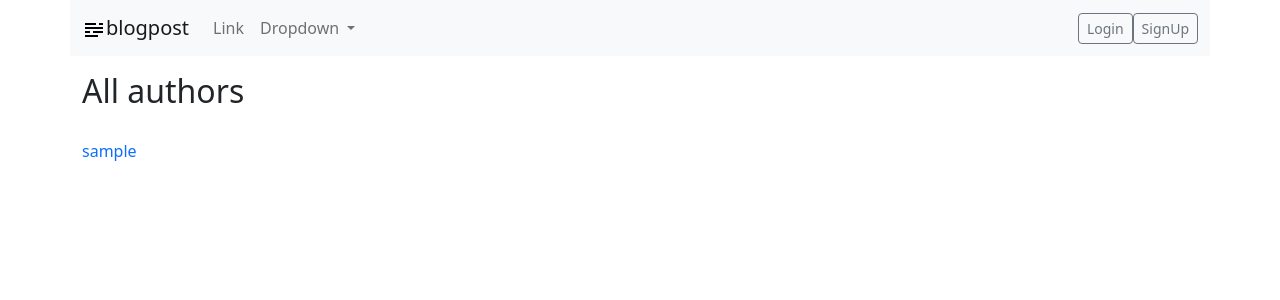
After one commit to ruslanways/BlogPost, a Django app: template blogspot-project/diary/templates/diary/customuser_list.html in a window 1280 px wide. The commit adds this page. Shown: the top 300 px of the page. Run offline with Django 4.2, Linux system fonts and the light colour scheme; the template is opened without the code that fills it: values that come from a table or form of the project are taken from there, others are empty; tables that the repository leaves empty hold one stand-in row (values such as "Sample post").

Commit message:
added authors and authors-detail views and templates

```diff
--- /dev/null
+++ b/blogspot-project/diary/templates/diary/customuser_list.html
@@ -0,0 +1,14 @@
+{% extends 'diary/base.html' %}
+
+{% block title %} Authors {% endblock %}
+
+{% block content %}
+
+<h2>All authors</h2>
+<br>
+{% for author in  object_list %}
+<a href="{% url 'author-detail' author.pk %}"><h6>{{ author.username }}</h6></a>
+
+{% endfor %}
+
+{% endblock %}
--- a/blogspot-project/diary/templates/diary/index.html
+++ b/blogspot-project/diary/templates/diary/index.html
@@ -6,7 +6,7 @@
 
 {% for post in  object_list %}
 <a href="{% url 'post-detail' post.pk %}"><h3>{{ post.title }}</h3></a>
-<p class="author">{{ post.author.username }}<br>{{ post.created }}</p>
+<p class="author"><a href="{% url 'author-detail' post.author.pk %}">{{ post.author.username }}</a><br>{{ post.created }}</p>
 <p>
     <i>{{ post.content|truncatechars:100 }}</i>
     <br>
--- a/blogspot-project/diary/templates/diary/post_detail.html
+++ b/blogspot-project/diary/templates/diary/post_detail.html
@@ -6,7 +6,7 @@
 
 
 <h3>{{object.title}}</h3>
-<p class="author">{{ object.author.username }}<br>{{ object.created }}</p>
+<p class="author"><a href="{% url 'author-detail' post.author.pk %}">{{ object.author.username }}</a><br>{{ object.created }}</p>
 <p><i>{{object.content}}</i><br><a href="#" class="like">&#10084; {{ object.like__count }}</a></p>
 
 
--- a/blogspot-project/diary/urls.py
+++ b/blogspot-project/diary/urls.py
@@ -1,7 +1,9 @@
 from django.urls import path
-from .views import HomeView, PostDetailView
+from .views import HomeView, PostDetailView, AuthorDetailView, AuthorListView
 
 urlpatterns = [
     path('', HomeView.as_view(), name='home'),
-    path('<pk>/', PostDetailView.as_view(), name='post-detail'),
+    path('posts/<pk>/', PostDetailView.as_view(), name='post-detail'),
+    path('authors/', AuthorListView.as_view(), name='author-list'),
+    path('authors/<pk>/', AuthorDetailView.as_view(), name='author-detail'),
 ]
```
Also changed, not shown: blogspot-project/diary/templates/diary/customuser_detail.html (added, +21 -0 lines), blogspot-project/diary/views.py (+15 -1 lines).
